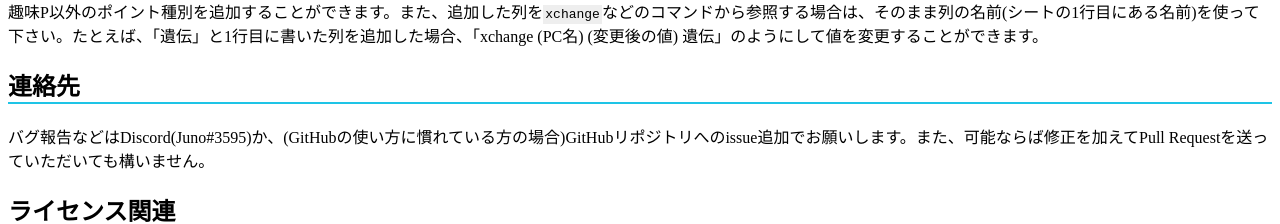
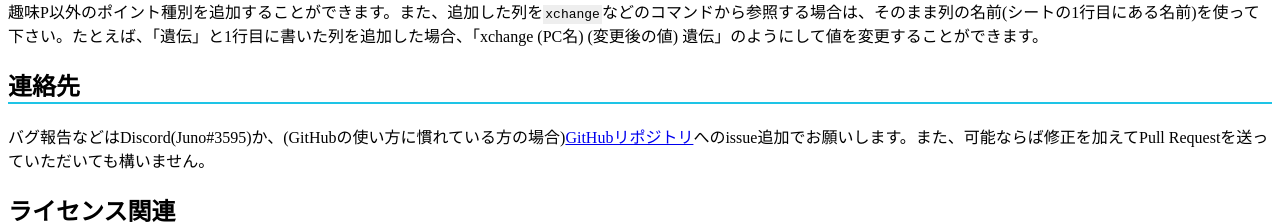
Before and after one commit to junotec/insania-dicebot, a plain HTML site: page index.html in a window 1280 px wide. Shown: the part 5569-5793 px from the top of the page. Drawn offline with nearby package versions, Linux system fonts and the light colour scheme.

Commit message:
Add link to the sourcecode on document

```diff
--- a/index.html
+++ b/index.html
@@ -202,7 +202,7 @@
 <p>　スプレッドシートにおける「キック」「忍び歩き」などの技能は、各自で追加・削除が可能です。テンプレートの技能の列に技能名を追加し、Discordで<code>xreloadskills</code>を入力すると内部の対応表が更新され、コマンドで利用できるようになります。</p>
 <p>　また、<strong>職業P(または初期値)と趣味Pの間</strong> (初期値と趣味Pの間で合計をとっているので、趣味Pの右に追加すると合計値に反映されません)に列を追加すると、いちおう職業Pや趣味P以外のポイント種別を追加することができます。また、追加した列を<code>xchange</code>などのコマンドから参照する場合は、そのまま列の名前(シートの1行目にある名前)を使って下さい。たとえば、「遺伝」と1行目に書いた列を追加した場合、「xchange (PC名) (変更後の値) 遺伝」のようにして値を変更することができます。</p>
 <h2 id="連絡先">連絡先</h2>
-<p>バグ報告などはDiscord(Juno#3595)か、(GitHubの使い方に慣れている方の場合)GitHubリポジトリへのissue追加でお願いします。また、可能ならば修正を加えてPull Requestを送っていただいても構いません。</p>
+<p>バグ報告などはDiscord(Juno#3595)か、(GitHubの使い方に慣れている方の場合)<a href="https://github.com/junotec/insania-dicebot">GitHubリポジトリ</a>へのissue追加でお願いします。また、可能ならば修正を加えてPull Requestを送っていただいても構いません。</p>
 <h2 id="ライセンス関連">ライセンス関連</h2>
 <h3 id="使用ライブラリ">使用ライブラリ</h3>
 <ul>
```
